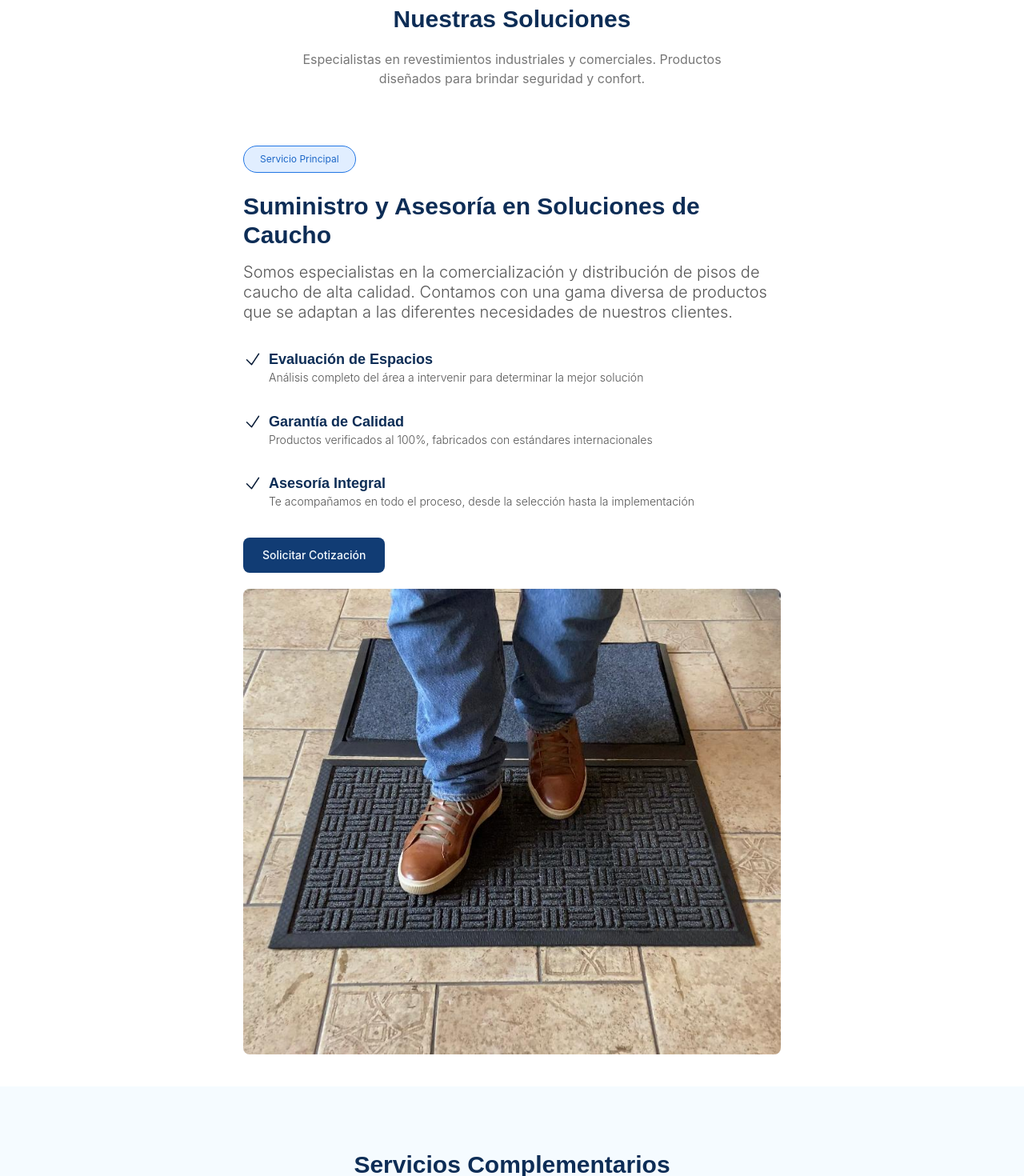
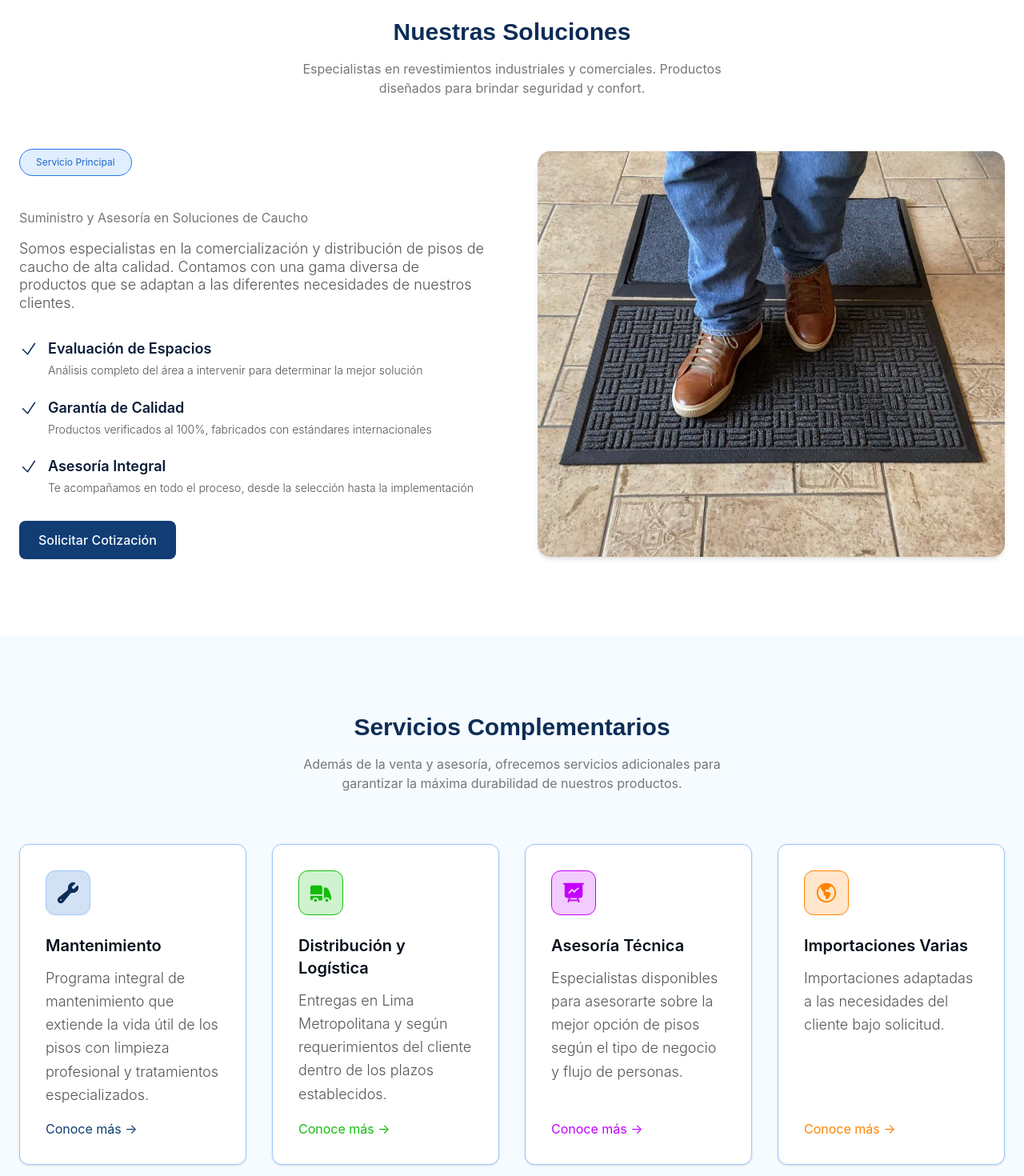
Before and after one commit to nicolaszagal/zanecowebsite, a Next.js app: page / in a window 1280 px wide. Shown: the part 820-2290 px from the top of the page at 80% size. Built offline with nearby package versions, Linux system fonts and the light colour scheme.

Commit message:
feat: Services

```diff
--- a/components/layout/Navbar.tsx
+++ b/components/layout/Navbar.tsx
@@ -4,7 +4,7 @@ import Link from "next/link";
 
 export default function Navbar() {
     return (
-        <div className="bg-neutral">
+        <div className="bg-neutral sticky top-0 z-50 w-full">
             <div className="max-w-7xl mx-auto flex items-center justify-between p-4">
                 {/*Logo*/}
                 <div className="flex img fluid items-center justify-center md:justify-start">
--- a/components/layout/home/OurServices.tsx
+++ b/components/layout/home/OurServices.tsx
@@ -1,61 +1,176 @@
 import Tag from "@/components/ui/Tag";
 import Button from "@/components/ui/Button";
 
-export default function OurServices(){
+export default function OurServices() {
     return (
         <section>
-            <div className="bg-white">
-                <h1 className="text-center pt-20">Nuestras Soluciones</h1>
-                <h2 className="text-center mx-auto max-w-xl py-5">Especialistas en revestimientos industriales y comerciales. Productos diseñados para brindar seguridad y confort.</h2>
-                <div className="container flex flex-row flex-wrap p-10 mx-auto justify-center items-center">
-                    <div className="text-4xl max-w-2xl">
-                        <Tag text={"Servicio Principal"} variant={"secondary"}/>
-                        <h1 className="">Suministro y Asesoría en Soluciones de Caucho</h1>
-                        <p className="py-4">Somos especialistas en la comercialización y distribución de pisos de caucho de alta calidad. Contamos con una gama diversa de productos que se adaptan a las diferentes necesidades de nuestros clientes.</p>
-                        <ul>
-                            <li className="py-4">
-                                <div className="flex items-center">
-                                    <svg xmlns="http://www.w3.org/2000/svg" fill="none" viewBox="0 0 24 24" strokeWidth={1.5} stroke="currentColor" className="size-6">
-                                        <path strokeLinecap="round" strokeLinejoin="round" d="m4.5 12.75 6 6 9-13.5" />
+            <div className="bg-white py-24 px-6">
+
+                <div className="max-w-7xl mx-auto text-center mb-16">
+                    <h1>Nuestras Soluciones</h1>
+                    <h2 className="mx-auto max-w-xl mt-4">Especialistas en revestimientos industriales y comerciales. Productos diseñados para brindar seguridad y confort.</h2>
+                </div>
+
+                <div className="max-w-7xl mx-auto grid lg:grid-cols-2 gap-16 items-center">
+                    {/* TEXTO */}
+                    <div>
+                        <Tag text="Servicio Principal" variant="secondary" />
+                        <h2 className="mt-4">Suministro y Asesoría en Soluciones de Caucho</h2>
+                        <p className="mt-4 text-lg">Somos especialistas en la comercialización y distribución de pisos de caucho de alta calidad. Contamos con una gama diversa de productos que se adaptan a las diferentes necesidades de nuestros clientes.</p>
+
+                        <ul className="mt-8 space-y-6">
+                            <li>
+                                <div className="flex items-center gap-3">
+                                    <svg className="size-6 text-primary-600" fill="none" viewBox="0 0 24 24" strokeWidth={1.5} stroke="currentColor">
+                                        <path strokeLinecap="round" strokeLinejoin="round" d="m4.5 12.75 6 6 9-13.5"/>
                                     </svg>
-                                    <h1 className="text-lg mx-2">Evaluación de Espacios</h1>
+                                    <h3 className="text-lg font-semibold">Evaluación de Espacios</h3>
                                 </div>
-                                <p className="text-sm mx-8">Análisis completo del área a intervenir para determinar la mejor solución</p>
+                                <p className="text-sm text-gray-600 ml-9 mt-1">Análisis completo del área a intervenir para determinar la mejor solución</p>
                             </li>
-                            <li className="py-4">
-                                <div className="flex items-center">
-                                    <svg xmlns="http://www.w3.org/2000/svg" fill="none" viewBox="0 0 24 24" strokeWidth={1.5} stroke="currentColor" className="size-6">
-                                        <path strokeLinecap="round" strokeLinejoin="round" d="m4.5 12.75 6 6 9-13.5" />
+
+                            <li>
+                                <div className="flex items-center gap-3">
+                                    <svg className="size-6 text-primary-600" fill="none" viewBox="0 0 24 24" strokeWidth={1.5} stroke="currentColor">
+                                        <path strokeLinecap="round" strokeLinejoin="round" d="m4.5 12.75 6 6 9-13.5"/>
                                     </svg>
-                                    <h1 className="text-lg mx-2">Garantía de Calidad</h1>
+                                    <h3 className="text-lg font-semibold">Garantía de Calidad</h3>
                                 </div>
-                                <p className="text-sm mx-8">Productos verificados al 100%, fabricados con estándares internacionales</p>
+
+                                <p className="text-sm text-gray-600 ml-9 mt-1">Productos verificados al 100%, fabricados con estándares internacionales</p>
                             </li>
-                            <li className="py-4">
-                                <div className="flex items-center">
-                                    <svg xmlns="http://www.w3.org/2000/svg" fill="none" viewBox="0 0 24 24" strokeWidth={1.5} stroke="currentColor" className="size-6">
-                                        <path strokeLinecap="round" strokeLinejoin="round" d="m4.5 12.75 6 6 9-13.5" />
+                            <li>
+                                <div className="flex items-center gap-3">
+                                    <svg className="size-6 text-primary-600" fill="none" viewBox="0 0 24 24" strokeWidth={1.5} stroke="currentColor">
+                                        <path strokeLinecap="round" strokeLinejoin="round" d="m4.5 12.75 6 6 9-13.5"/>
                                     </svg>
-                                    <h1 className="text-lg mx-2">Asesoría Integral</h1>
+                                    <h3 className="text-lg font-semibold">Asesoría Integral</h3>
                                 </div>
-                                <p className="text-sm mx-8">Te acompañamos en todo el proceso, desde la selección hasta la implementación</p>
+
+                                <p className="text-sm text-gray-600 ml-9 mt-1">Te acompañamos en todo el proceso, desde la selección hasta la implementación</p>
                             </li>
                         </ul>
-                        <div className="text-sm mx-auto my-5">
-                            <Button text="Solicitar Cotización" variant={"primary"}/>
+
+                        <div className="mt-8">
+                            <Button text="Solicitar Cotización" variant="primary" />
                         </div>
                     </div>
+
+                    {/* IMAGEN */}
                     <div>
-                        <img src="/img/home/service.jpg" alt="Servicio Principal" className="max-w-2xl w-full h-auto rounded-lg"/>
+                        <img src="/img/home/service.jpg" alt="Servicio Principal" className="w-full h-auto rounded-2xl shadow-md object-cover"/>
                     </div>
                 </div>
             </div>
-            <div className="bg-neutral my-20">
-                <h1 className="text-center">Servicios Complementarios</h1>
-                <h2 className="text-center mx-auto max-w-xl my-5">Además de la venta y asesoría, ofrecemos servicios adicionales para garantizar la máxima durabilidad de nuestros productos.</h2>
 
+            {/* ===== SERVICIOS COMPLEMENTARIOS ===== */}
+            <div className="bg-neutral py-24 px-6">
+                <div className="max-w-7xl mx-auto text-center mb-16">
+                    <h1>Servicios Complementarios</h1>
+                    <h2 className="mx-auto max-w-xl mt-4">Además de la venta y asesoría, ofrecemos servicios adicionales para garantizar la máxima durabilidad de nuestros productos.</h2>
+                </div>
+
+                <div className="max-w-7xl mx-auto grid gap-8 sm:grid-cols-2 lg:grid-cols-4">
+
+                    {/* CARD */}
+                    <div className="flex flex-col bg-white border border-primary-50 rounded-xl p-8 shadow-sm hover:shadow-md transition">
+                        <div className="mb-6">
+                            <svg className="size-14 bg-primary-200/20 border border-primary-50 rounded-xl p-3 text-primary-600">
+                                <svg xmlns="http://www.w3.org/2000/svg" viewBox="0 0 24 24" fill="currentColor" className="size-14 bg-primary-200/20 border-1 border-primary-50 rounded-xl p-3 mb-5 text-primary-600">
+                                    <path fillRule="evenodd" d="M12 6.75a5.25 5.25 0 0 1 6.775-5.025.75.75 0 0 1 .313 1.248l-3.32 3.319c.063.475.276.934.641 1.299.365.365.824.578 1.3.64l3.318-3.319a.75.75 0 0 1 1.248.313 5.25 5.25 0 0 1-5.472 6.756c-1.018-.086-1.87.1-2.309.634L7.344 21.3A3.298 3.298 0 1 1 2.7 16.657l8.684-7.151c.533-.44.72-1.291.634-2.309A5.342 5.342 0 0 1 12 6.75ZM4.117 19.125a.75.75 0 0 1 .75-.75h.008a.75.75 0 0 1 .75.75v.008a.75.75 0 0 1-.75.75h-.008a.75.75 0 0 1-.75-.75v-.008Z" clipRule="evenodd" />
+                                </svg>
+                            </svg>
+                        </div>
+                        <h3 className="text-xl font-semibold mb-3">Mantenimiento</h3>
+                        <p className="text-lg text-gray-600 leading-relaxed flex-grow">Programa integral de mantenimiento que extiende la vida útil de los pisos con limpieza profesional y tratamientos especializados.</p>
+                        <a className="text-primary-500 pt-4">Conoce más →</a>
+                    </div>
+
+                    {/* CARD */}
+                    <div className="flex flex-col bg-white border border-primary-50 rounded-xl p-8 shadow-sm hover:shadow-md transition">
+                        <div className="mb-6">
+                            <svg xmlns="http://www.w3.org/2000/svg" viewBox="0 0 24 24" fill="currentColor" className="size-14 bg-accent-green/20 border-1 border-accent-green rounded-xl p-3 text-accent-green">
+                                <path d="M3.375 4.5C2.339 4.5 1.5 5.34 1.5 6.375V13.5h12V6.375c0-1.036-.84-1.875-1.875-1.875h-8.25ZM13.5 15h-12v2.625c0 1.035.84 1.875 1.875 1.875h.375a3 3 0 1 1 6 0h3a.75.75 0 0 0 .75-.75V15Z" />
+                                <path d="M8.25 19.5a1.5 1.5 0 1 0-3 0 1.5 1.5 0 0 0 3 0ZM15.75 6.75a.75.75 0 0 0-.75.75v11.25c0 .087.015.17.042.248a3 3 0 0 1 5.958.464c.853-.175 1.522-.935 1.464-1.883a18.659 18.659 0 0 0-3.732-10.104 1.837 1.837 0 0 0-1.47-.725H15.75Z" />
+                                <path d="M19.5 19.5a1.5 1.5 0 1 0-3 0 1.5 1.5 0 0 0 3 0Z" />
+                            </svg>
+                        </div>
+                        <h3 className="text-xl font-semibold mb-3">Distribución y Logística</h3>
+                        <p className="text-lg text-gray-600 leading-relaxed flex-grow">Entregas en Lima Metropolitana y según requerimientos del cliente dentro de los plazos establecidos.</p>
+                        <a className="text-accent-green pt-4">Conoce más →</a>
+                    </div>
+
+                    {/* CARD */}
+                    <div className="flex flex-col bg-white border border-primary-50 rounded-xl p-8 shadow-sm hover:shadow-md transition">
+                        <div className="mb-6">
+                            <svg className="size-14 bg-accent-purple/20 border-1 border-accent-purple rounded-xl p-3 text-accent-purple">
+                                <svg xmlns="http://www.w3.org/2000/svg" viewBox="0 0 24 24" fill="currentColor" className="size-14 bg-accent-purple/20 border-1 border-accent-purple rounded-xl p-3 mb-5 text-accent-purple">
+                                    <path fillRule="evenodd" d="M2.25 2.25a.75.75 0 0 0 0 1.5H3v10.5a3 3 0 0 0 3 3h1.21l-1.172 3.513a.75.75 0 0 0 1.424.474l.329-.987h8.418l.33.987a.75.75 0 0 0 1.422-.474l-1.17-3.513H18a3 3 0 0 0 3-3V3.75h.75a.75.75 0 0 0 0-1.5H2.25Zm6.54 15h6.42l.5 1.5H8.29l.5-1.5Zm8.085-8.995a.75.75 0 1 0-.75-1.299 12.81 12.81 0 0 0-3.558 3.05L11.03 8.47a.75.75 0 0 0-1.06 0l-3 3a.75.75 0 1 0 1.06 1.06l2.47-2.47 1.617 1.618a.75.75 0 0 0 1.146-.102 11.312 11.312 0 0 1 3.612-3.321Z" clipRule="evenodd" />
+                                </svg>
+                            </svg>
+                        </div>
+                        <h3 className="text-xl font-semibold mb-3">Asesoría Técnica</h3>
+                        <p className="text-lg text-gray-600 leading-relaxed flex-grow">Especialistas disponibles para asesorarte sobre la mejor opción de pisos según el tipo de negocio y flujo de personas.</p>
+                        <a className="text-accent-purple pt-4">Conoce más →</a>
+                    </div>
+
+                    {/* CARD */}
+                    <div className="flex flex-col bg-white border border-primary-50 rounded-xl p-8 shadow-sm hover:shadow-md transition">
+                        <div className="mb-6">
+                            <svg xmlns="http://www.w3.org/2000/svg" viewBox="0 0 24 24" fill="currentColor" className="size-14 bg-accent-orange/20 border-1 border-accent-orange rounded-xl p-3 text-accent-orange">
+                                <path fillRule="evenodd" d="M12 2.25c-5.385 0-9.75 4.365-9.75 9.75s4.365 9.75 9.75 9.75 9.75-4.365 9.75-9.75S17.385 2.25 12 2.25ZM6.262 6.072a8.25 8.25 0 1 0 10.562-.766 4.5 4.5 0 0 1-1.318 1.357L14.25 7.5l.165.33a.809.809 0 0 1-1.086 1.085l-.604-.302a1.125 1.125 0 0 0-1.298.21l-.132.131c-.439.44-.439 1.152 0 1.591l.296.296c.256.257.622.374.98.314l1.17-.195c.323-.054.654.036.905.245l1.33 1.108c.32.267.46.694.358 1.1a8.7 8.7 0 0 1-2.288 4.04l-.723.724a1.125 1.125 0 0 1-1.298.21l-.153-.076a1.125 1.125 0 0 1-.622-1.006v-1.089c0-.298-.119-.585-.33-.796l-1.347-1.347a1.125 1.125 0 0 1-.21-1.298L9.75 12l-1.64-1.64a6 6 0 0 1-1.676-3.257l-.172-1.03Z" clipRule="evenodd" />
+                            </svg>
+                        </div>
+                        <h3 className="text-xl font-semibold mb-3">Importaciones Varias</h3>
+                        <p className="text-lg text-gray-600 leading-relaxed flex-grow">Importaciones adaptadas a las necesidades del cliente bajo solicitud.</p>
+                        <a className="text-accent-orange pt-4">Conoce más →</a>
+                    </div>
+
+                </div>
 
             </div>
+
+            {/* ===== CTA FINAL ===== */}
+            <div className="bg-white py-24 px-6">
+
+                <div className="max-w-7xl mx-auto grid lg:grid-cols-2 gap-16 items-center">
+                    <img src="/img/home/service.jpg" alt="Servicio" className="w-full rounded-2xl shadow-md object-cover"/>
+                    <div className="bg-neutral border border-primary-900 rounded-3xl px-10 py-16">
+
+                        <h1 className="mb-6">¿Por qué elegir nuestros servicios?</h1>
+
+                        <p className="text-lg leading-relaxed mb-10">
+                            Con más de 20 años de experiencia en la industria del caucho,
+                            garantizamos productos de calidad con un servicio personalizado
+                            adaptado a las necesidades de tu negocio.
+                        </p>
+
+                        <ul className="grid sm:grid-cols-2 gap-6 mb-10">
+                            <li className="flex items-center gap-4">
+                                <span className="flex items-center justify-center size-10 font-bold">✓</span>
+                                Productos verificados al 100%
+                            </li>
+
+                            <li className="flex items-center gap-4">
+                                <span className="flex items-center justify-center size-10 font-bold">✓</span>
+                                Equipo profesional
+                            </li>
+
+                            <li className="flex items-center gap-4">
+                                <span className="flex items-center justify-center size-10 font-bold">✓</span>
+                                Entrega rápida en Lima
+                            </li>
+
+                            <li className="flex items-center gap-4">
+                                <span className="flex items-center justify-center size-10 font-bold">✓</span>
+                                Asesoría personalizada
+                            </li>
+                        </ul>
+
+                        <Button text="Contactar Ahora" variant="primary" />
+                    </div>
+                </div>
+            </div>
         </section>
-    )
+    );
 }
```
Also changed, not shown: tailwind.config.ts (+7 -1 lines).
